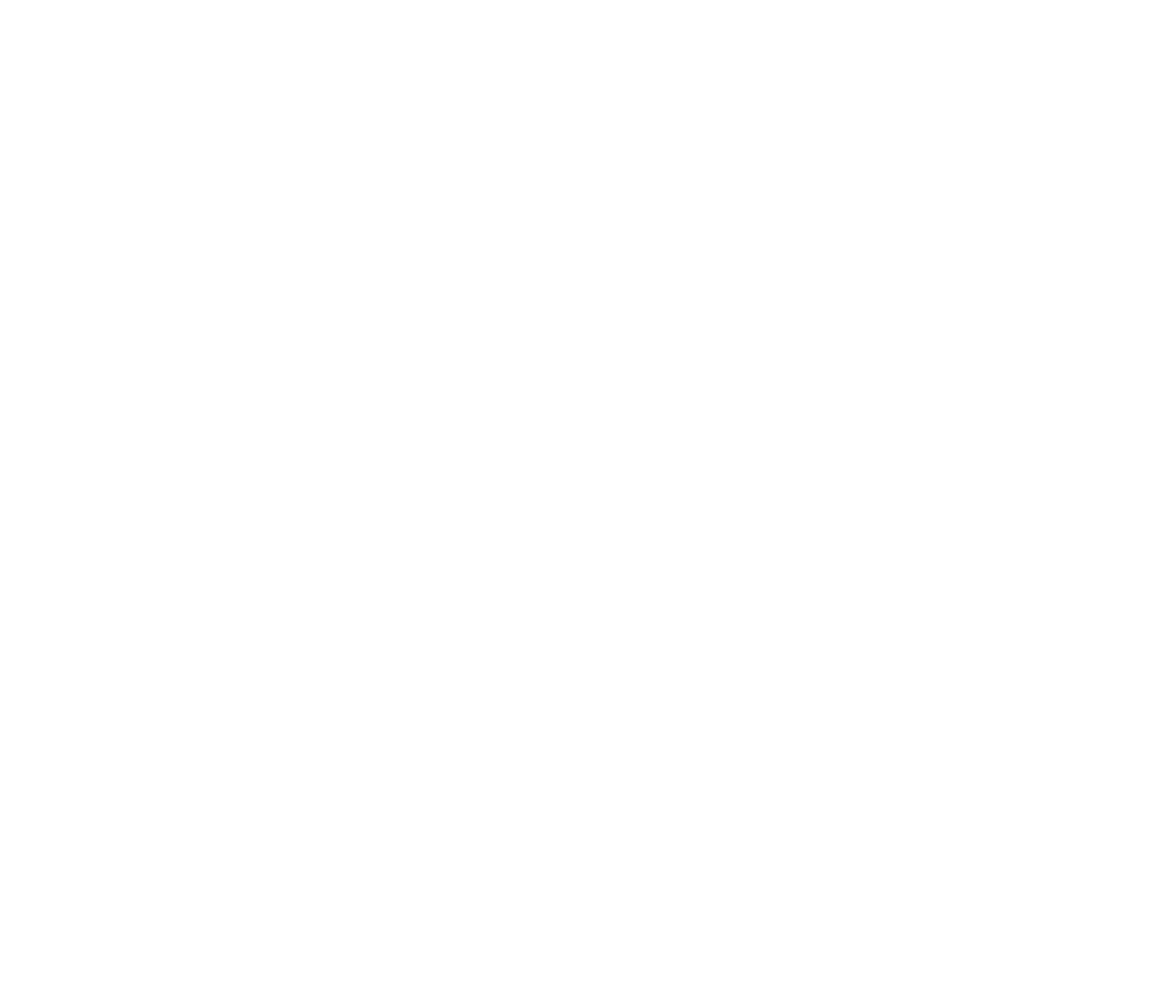
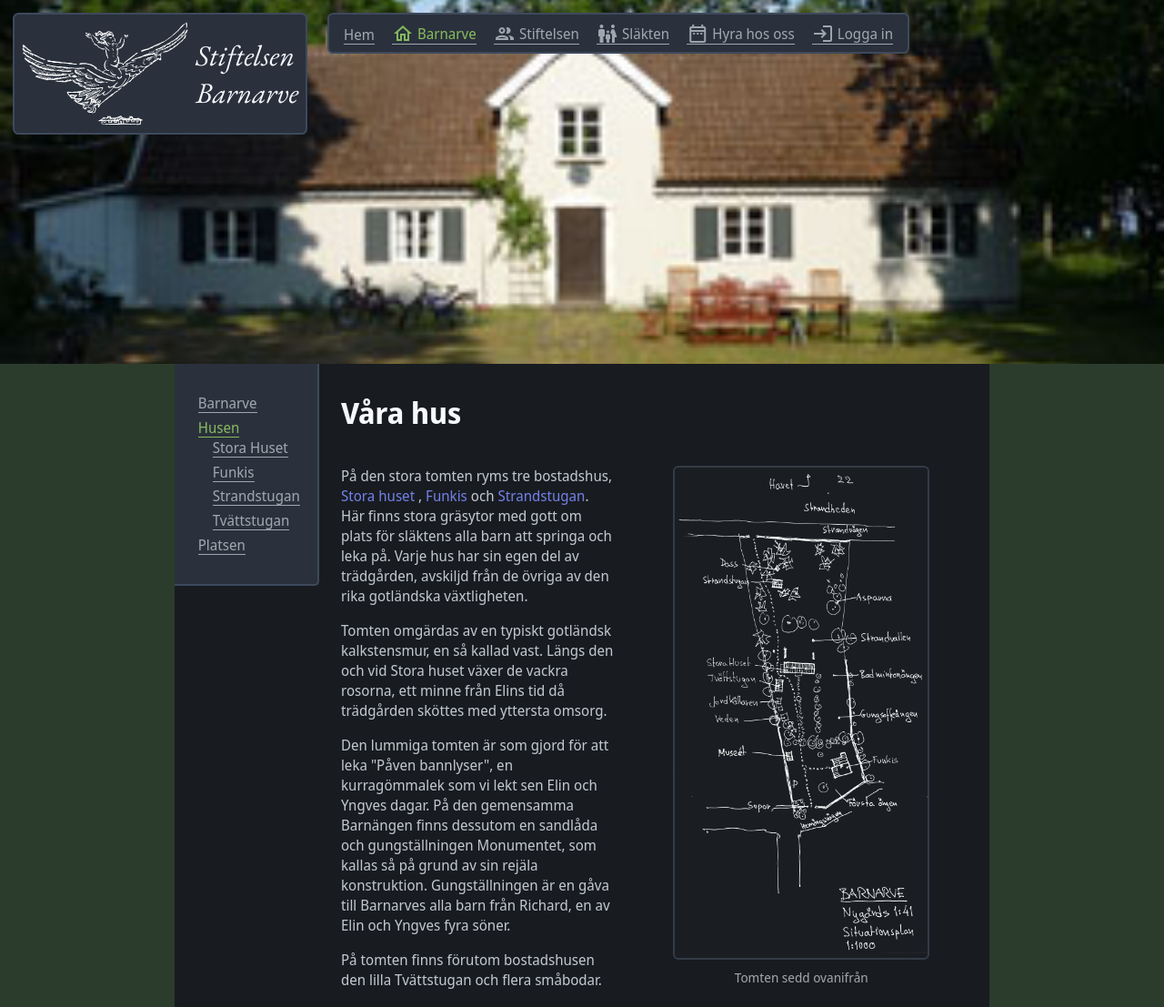
Before and after one commit to Laxsjo/EndingProject-INIT-Year1, a website: page barnarve/houses/index.html in a window 1280 px wide. Shown: the top 1107 px of the page at 91% size. Before the commit the page ends 800 px from the top, so only its background shows below. Drawn offline with nearby package versions, Linux system fonts and the light colour scheme.

Commit message:
Made page nav submenu always open when subpage is open
Made page nav submenu always open when subpage is open.
Also made header animation jump less

```diff
--- a/barnarve/houses/index.html
+++ b/barnarve/houses/index.html
@@ -0,0 +1,276 @@
+<!DOCTYPE html>
+<html lang="sv" class="jsDisabled">
+	<head>
+		<meta charset="UTF-8" />
+		<meta http-equiv="X-UA-Compatible" content="IE=edge" />
+		<meta name="viewport" content="width=device-width, initial-scale=1.0" />
+
+		<base href="/EndingProject-INIT-Year1/" />
+
+		<title>Barnarve | Stiftelsen Barnarve</title>
+		<meta
+			name="description"
+			content="En introduktion till Släktgården Barnarve som ligger i Ljugarn."
+		/>
+
+		<link
+			rel="icon"
+			href="/EndingProject-INIT-Year1/favicon.ico"
+			sizes="any"
+		/>
+		<link
+			rel="icon"
+			type="image/svg+xml"
+			href="/EndingProject-INIT-Year1/icon.svg"
+		/>
+
+		<link rel="stylesheet" href="/EndingProject-INIT-Year1/css/style.css" />
+
+		<script src="/EndingProject-INIT-Year1/js/jsCheck.js"></script>
+		<script
+			type="module"
+			defer
+			src="/EndingProject-INIT-Year1/js/main.js"
+		></script>
+
+		<link rel="preconnect" href="https://fonts.googleapis.com" />
+		<link rel="preconnect" href="https://fonts.gstatic.com" crossorigin />
+		<link
+			href="https://fonts.googleapis.com/css2?family=EB+Garamond:ital,wght@0,400;0,500;0,600;0,700;0,800;1,400;1,500;1,600;1,700;1,800&family=Noto+Sans+Display:ital,wght@0,200;0,300;0,400;0,500;0,600;0,700;0,800;0,900;1,200;1,300;1,400;1,500;1,600;1,700;1,800;1,900&family=Noto+Sans+Mono:wght@200;300;400;500;700;800;900&family=Noto+Serif+Display:ital,wght@0,200;0,300;0,400;0,500;0,600;0,700;0,800;0,900;1,200;1,300;1,400;1,500;1,600;1,700;1,800;1,900&family=Noto+Serif:ital,wght@0,400;0,700;1,400;1,700&family=Poppins:ital,wght@0,200;0,300;0,400;0,500;0,600;0,700;0,800;0,900;1,200;1,300;1,400;1,500;1,600;1,700;1,800;1,900&display=swap"
+			rel="stylesheet"
+		/>
+
+		<link
+			rel="stylesheet"
+			href="https://fonts.googleapis.com/icon?family=Material+Icons"
+		/>
+		<link
+			rel="stylesheet"
+			href="https://fonts.googleapis.com/icon?family=Material+Icons+Outlined"
+		/>
+		<link
+			rel="stylesheet"
+			href="https://fonts.googleapis.com/icon?family=Material+Icons+Round"
+		/>
+	</head>
+	<body>
+		<div id="scrollAnchor" aria-hidden="true"></div>
+		<img
+			class="coverImage"
+			src="/EndingProject-INIT-Year1/img/cover.jpg"
+			alt="En bild av stora huset framifrån."
+			aria-hidden="true"
+		/>
+		<header>
+			<div class="logo">
+				<a href="/EndingProject-INIT-Year1/">
+					<img
+						src="/EndingProject-INIT-Year1/img/logo.svg"
+						alt="Stiften Barnarves Logga. Den visar ett barn som rider på en örn."
+						width="290"
+						height="180"
+					/>
+					<div class="name">
+						Stiftelsen<br />
+						Barnarve
+					</div>
+				</a>
+			</div>
+			<nav class="menu">
+				<ul
+					class="menuWidget"
+					role="menubar"
+					aria-orientation="horizontal"
+				>
+					<li role="none">
+						<a role="menuitem" href="/EndingProject-INIT-Year1/">
+							<span>Hem</span>
+						</a>
+					</li>
+					<li role="none">
+						<a
+							role="menuitem"
+							aria-current="page"
+							href="/EndingProject-INIT-Year1/barnarve/"
+						>
+							<span class="icon">home</span>
+							<span>Barnarve</span>
+						</a>
+					</li>
+					<li role="none">
+						<a
+							role="menuitem"
+							href="/EndingProject-INIT-Year1/foundation"
+						>
+							<span class="icon">group</span>
+							<span>Stiftelsen</span>
+						</a>
+					</li>
+					<li role="none">
+						<a
+							role="menuitem"
+							href="/EndingProject-INIT-Year1/family"
+						>
+							<span class="icon">family_restroom</span>
+							<span>Släkten</span>
+						</a>
+					</li>
+					<li role="none">
+						<a
+							role="menuitem"
+							href="/EndingProject-INIT-Year1/rent"
+						>
+							<span class="icon">date_range</span>
+							<span>Hyra hos oss</span>
+						</a>
+					</li>
+					<li role="none">
+						<a
+							role="menuitem"
+							href="/EndingProject-INIT-Year1/login"
+						>
+							<span class="icon">login</span>
+							<span>Logga in</span>
+						</a>
+					</li>
+				</ul>
+			</nav>
+		</header>
+		<main class="leftNavMenu">
+			<nav class="pageNav">
+				<ul
+					class="sideMenu menuWidget"
+					role="menu"
+					aria-orientation="vertical"
+				>
+					<li>
+						<a
+							role="menuitem"
+							href="/EndingProject-INIT-Year1/barnarve/"
+						>
+							Barnarve
+						</a>
+					</li>
+					<li>
+						<a
+							class="alwaysOpen"
+							role="menuitem"
+							href="/EndingProject-INIT-Year1/barnarve/houses/"
+							aria-current="location"
+						>
+							Husen
+						</a>
+						<span class="icon">expand_more</span>
+						<ul class="submenu submenuWidget" role="menu">
+							<li>
+								<a
+									role="menuitem"
+									href="/EndingProject-INIT-Year1/barnarve/houses/storaHuset.html"
+								>
+									Stora Huset
+								</a>
+							</li>
+							<li>
+								<a
+									role="menuitem"
+									href="/EndingProject-INIT-Year1/barnarve/houses/funkis.html"
+								>
+									Funkis
+								</a>
+							</li>
+							<li>
+								<a
+									role="menuitem"
+									href="/EndingProject-INIT-Year1/barnarve/houses/strandstugan.html"
+								>
+									Strandstugan
+								</a>
+							</li>
+							<li>
+								<a
+									role="menuitem"
+									href="/EndingProject-INIT-Year1/barnarve/houses/tvattstugan.html"
+								>
+									Tvättstugan
+								</a>
+							</li>
+						</ul>
+					</li>
+					<li>
+						<a
+							role="menuitem"
+							href="/EndingProject-INIT-Year1/barnarve/location.html"
+						>
+							Platsen
+						</a>
+					</li>
+				</ul>
+			</nav>
+			<div>
+				<h1>Våra hus</h1>
+				<div class="withAsideColumn">
+					<div>
+						<p>
+							På den stora tomten ryms tre bostadshus,
+							<a
+								class="fancyLink"
+								href="/EndingProject-INIT-Year1/barnarve/houses/storaHuset.html"
+							>
+								Stora huset </a
+							>,
+							<a
+								class="fancyLink"
+								href="/EndingProject-INIT-Year1/barnarve/houses/funkis.html"
+							>
+								Funkis
+							</a>
+							och
+							<a
+								class="fancyLink"
+								href="/EndingProject-INIT-Year1/barnarve/houses/strandstugan.html"
+							>
+								Strandstugan</a
+							>. Här finns stora gräsytor med gott om plats för
+							släktens alla barn att springa och leka på. Varje
+							hus har sin egen del av trädgården, avskiljd från de
+							övriga av den rika gotländska växtligheten.
+						</p>
+						<p>
+							Tomten omgärdas av en typiskt gotländsk
+							kalkstensmur, en så kallad vast. Längs den och vid
+							Stora huset växer de vackra rosorna, ett minne från
+							Elins tid då trädgården sköttes med yttersta omsorg.
+						</p>
+						<p>
+							Den lummiga tomten är som gjord för att leka "Påven
+							bannlyser", en kurragömmalek som vi lekt sen Elin
+							och Yngves dagar. På den gemensamma Barnängen finns
+							dessutom en sandlåda och gungställningen Monumentet,
+							som kallas så på grund av sin rejäla konstruktion.
+							Gungställningen är en gåva till Barnarves alla barn
+							från Richard, en av Elin och Yngves fyra söner.
+						</p>
+						<p>
+							På tomten finns förutom bostadshusen den lilla
+							<a class="fancyLink" href="?page=barnarve14"></a>
+								Tvättstugan
+							</a>
+							och flera småbodar.
+						</p>
+					</div>
+					<figure class="fancyFigure aside">
+						<div class="figBorder">
+							<img
+								class="blackLineArt"
+								src="/EndingProject-INIT-Year1/img/drawings/map.png"
+								width="278"
+								alt="En karta över tomten"
+							/>
+						</div>
+						<figcaption>Tomten sedd ovanifrån</figcaption>
+					</figure>
+				</div>
+			</div>
+		</main>
+	</body>
+</html>
--- a/js/widgets.js
+++ b/js/widgets.js
@@ -183,7 +183,12 @@ export class NestedMenu extends Menu {
 
 			let index = Number(item.dataset.index ?? -1);
 			if (submenuElement !== null && index !== -1) {
-				this.submenus[index] = new Submenu(submenuElement, this, index);
+				this.submenus[index] = new Submenu(
+					submenuElement,
+					this,
+					index,
+					item.classList.contains('alwaysOpen')
+				);
 				item.setAttribute('aria-haspopup', 'true');
 				item.setAttribute('aria-expanded', 'false');
 
@@ -222,9 +227,33 @@ export class NestedMenu extends Menu {
 	}
 
 	/**
+	 * @param {-1|1} direction
+	 */
+	selectNextItem(direction) {
+		let index = this.selectedIndex + direction;
+
+		if (
+			this.submenus[this.selectedIndex] &&
+			this.submenus[this.selectedIndex].alwaysOpen &&
+			direction === 1
+		) {
+			this.openSubmenu(this.selectedIndex, 0);
+		} else if (
+			this.submenus[index] &&
+			this.submenus[index].alwaysOpen &&
+			direction === -1
+		) {
+			this.openSubmenu(index, this.submenus[index].items.length - 1);
+		} else {
+			this.selectItem(index);
+		}
+	}
+
+	/**
 	 * @param {number} index
+	 * @param {number} submenuIndex
 	 */
-	openSubmenu(index) {
+	openSubmenu(index, submenuIndex = -1) {
 		if (this.submenus[index] !== undefined) {
 			for (const item of this.items) {
 				item.tabIndex = -1;
@@ -232,42 +261,11 @@ export class NestedMenu extends Menu {
 			this.items[index].setAttribute('aria-expanded', 'true');
 			// console.log('opened submenu', index);
 			let submenu = this.submenus[index];
-			submenu.selectItem(submenu.selectedIndex);
+			submenu.selectItem(
+				submenuIndex === -1 ? submenu.selectedIndex : submenuIndex
+			);
 		}
 	}
-
-	// /**
-	//  * @param {KeyboardEvent} event
-	//  */
-	// handleKeyDown(event) {
-	// 	let foundKey = false;
-	// 	switch (event.key) {
-	// 		case 'ArrowLeft':
-	// 		case 'ArrowUp':
-	// 			foundKey = true;
-	// 			this.selectNextItem(-1);
-	// 			break;
-	// 		case 'ArrowRight':
-	// 		case 'ArrowDown':
-	// 			foundKey = true;
-	// 			this.selectNextItem(1);
-	// 			break;
-	// 		case 'Home':
-	// 			foundKey = true;
-	// 			this.selectItem(0);
-	// 			break;
-	// 		case 'End':
-	// 			foundKey = true;
-	// 			this.selectItem(this.items.length - 1);
-	// 			break;
-	// 		default:
-	// 			break;
-	// 	}
-
-	// 	if (foundKey) {
-	// 		event.preventDefault();
-	// 	}
-	// }
 }
 
 export class Submenu extends NestedMenu {
@@ -275,18 +273,22 @@ export class Submenu extends NestedMenu {
 	parent;
 	/** @type {number} */
 	parentIndex;
+	/** @type {boolean} */
+	alwaysOpen;
 
 	/**
 	 *
 	 * @param {HTMLElement} containerElement
 	 * @param {NestedMenu} parent
 	 * @param {number} index
+	 * @param {boolean} alwaysOpen
 	 */
-	constructor(containerElement, parent, index) {
+	constructor(containerElement, parent, index, alwaysOpen) {
 		super(containerElement);
 
 		this.parent = parent;
 		this.parentIndex = index;
+		this.alwaysOpen = alwaysOpen;
 
 		let getHeight = () => {
 			let rect = this.container.getBoundingClientRect();
--- a/scss/definitions.scss
+++ b/scss/definitions.scss
@@ -11,9 +11,9 @@
 	--containerPadding-medium: 0.6rem;
 	--containerPadding-small: 0.4rem;
 
-	--paragraphWidth-thin: 5ch + 10vw;
-	--paragraphWidth-medium: 9ch + 17.5vw;
-	--paragraphWidth-wide: 15ch + 30vw;
+	--paragraphWidth-thin: calc(5ch + 10vw);
+	--paragraphWidth-medium: calc(9ch + 17.5vw);
+	--paragraphWidth-wide: calc(15ch + 30vw);
 
 	--paragraphMinWidth-thin: 30ch;
 	--paragraphMinWidth-medium: 40ch;
--- a/scss/document.scss
+++ b/scss/document.scss
@@ -28,7 +28,7 @@ header {
 	z-index: 2;
 
 	width: 100vw;
-	padding: 1rem 1rem;
+	padding: 0.9rem 0.9rem;
 
 	background-color: transparent;
 
@@ -39,12 +39,16 @@ header {
 		--width: calc(var(--logoWidth) - 0.5rem - 0.5rem * 2);
 
 		position: absolute;
+		top: 0.9rem;
 
 		transition: none ease-out;
+		transition-property: top;
 		a {
 			transition: inherit;
 
 			img {
+				aspect-ratio: 29 / 18;
+
 				transition: inherit;
 				transition-property: width;
 			}
@@ -123,9 +127,9 @@ header {
 	}
 
 	:root.scrolling & {
-		--logoWidth: 12rem;
+		--logoWidth: 11rem;
 
-		padding-block: 1.5rem;
+		padding-block: 0.9rem;
 
 		background-color: var(--menuBackground1);
 
@@ -139,6 +143,10 @@ header {
 			top: 0;
 		}
 
+		.menu {
+			padding-block: calc(0.5rem + 2px);
+		}
+
 		// .logo {
 		// 	--width: 12rem;
 		// }
@@ -150,7 +158,8 @@ main {
 	z-index: 1;
 
 	min-width: min-content;
-	width: 50vw;
+	width: max-content;
+	max-width: 100%;
 	margin-inline: auto;
 	padding-block: var(--gapSection2);
 	padding-inline: var(--containerPadding-main);
--- a/scss/input.scss
+++ b/scss/input.scss
@@ -20,6 +20,7 @@
 	border: 0 solid var(--menuBorder1);
 	border-right-width: 2px;
 	border-bottom-width: 2px;
+	border-bottom-right-radius: 5px;
 
 	ul {
 		list-style-type: none;
@@ -58,6 +59,13 @@
 		padding-inline: var(--containerPadding-main)
 			var(--containerPadding-page);
 	}
+	li {
+		margin-bottom: var(--gapWithinSubPair);
+
+		&:last-child {
+			margin-bottom: 0;
+		}
+	}
 
 	.submenu {
 		overflow: hidden;
@@ -86,10 +94,20 @@
 				font-family: 'material icons outlined';
 				font-size: var(--md-medium);
 
+				color: var(--mdColor1);
+
 				transform: rotate(90deg);
 
 				transition: none ease 0.2s;
 				transition-property: transform;
+			}
+
+			&.alwaysOpen + .icon {
+				transform: rotate(0) !important;
+
+				& + .submenu {
+					height: max-content !important;
+				}
 			}
 		}
 
--- a/scss/style.scss
+++ b/scss/style.scss
@@ -29,6 +29,20 @@ h4,
 h5,
 h6 {
 	color: var(--titleTextColor);
+}
+
+p {
+	max-width: var(--paragraphWidth-medium);
+}
+
+.paragraph-thin {
+	max-width: var(--paragraphMinWidth-thin);
+}
+.paragraph-medium {
+	max-width: var(--paragraphMinWidth-medium);
+}
+.paragraph-wide {
+	max-width: var(--paragraphMinWidth-wide);
 }
 
 :focus-visible {
@@ -163,7 +177,56 @@ a.documentLink.fancyLink {
 	}
 }
 
+.withAsideColumn {
+	display: grid;
+	grid-template:
+		'. aside' auto
+		/ 1fr auto;
+	grid-auto-flow: row;
+	gap: var(--gapSection1);
+
+	.aside {
+		grid-area: aside;
+	}
+}
+
 .scrollDetector {
 	width: 100%;
 	height: 0;
 }
+
+.fancyFigure {
+	width: min-content;
+
+	.figBorder {
+		overflow: hidden;
+
+		width: max-content;
+
+		border: 2px solid var(--contentBorder1);
+		border-radius: 6px;
+
+		background: var(--contentBackground1);
+	}
+
+	figcaption {
+		max-width: 100%;
+		margin-top: var(--gapWithinPair);
+
+		font-size: 0.9em;
+		text-align: center;
+
+		color: var(--textGrayColor);
+	}
+
+	&.left {
+		float: left;
+	}
+	&.right {
+		float: right;
+	}
+}
+
+.blackLineArt {
+	filter: invert(100%);
+}
```
Also changed, not shown: barnarve/index.html (+2 -2 lines), css/definitions.css, css/document.css, css/input.css, css/style.css, 3 other files.
